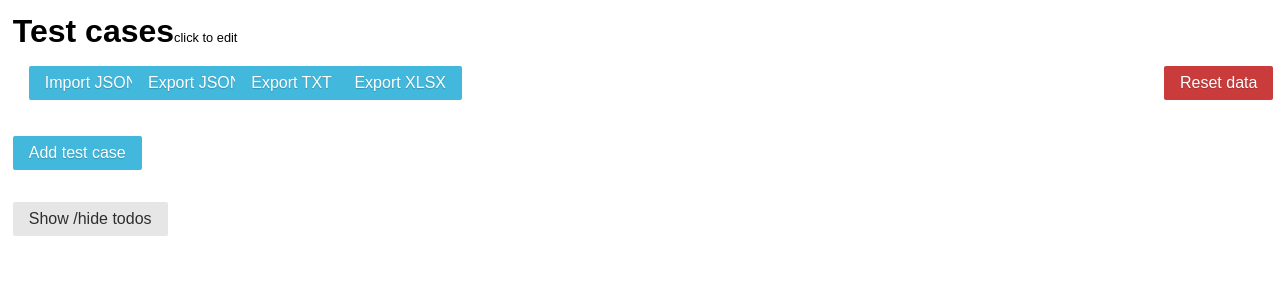
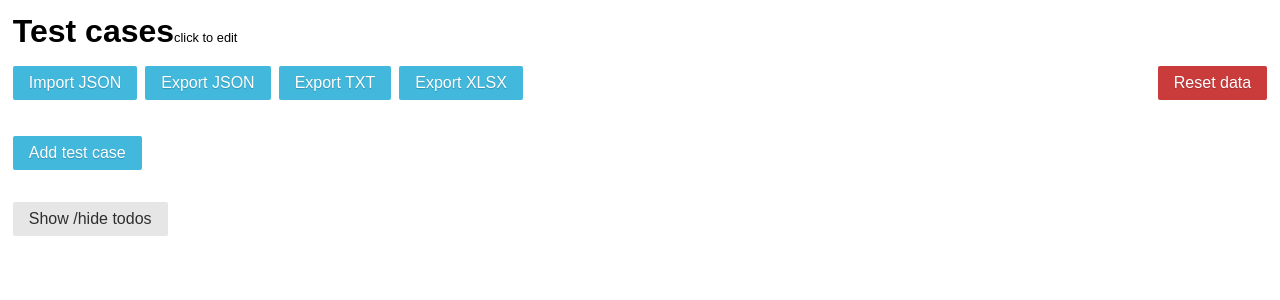
Before and after one commit to liamsain/test-case-tracker, a React (Create React App) app: page / in a window 1280 px wide. Shown: the top 300 px of the page. Built offline with nearby package versions, Linux system fonts and the light colour scheme.

Commit message:
removed poor grid implementation on controls. removed isblocker switch

```diff
--- a/src/App.js
+++ b/src/App.js
@@ -9,7 +9,7 @@ import { getNewCaseRow } from "./Constants/newCaseRow";
 import { getNewBugRow } from "./Constants/newBugRow";
 import { v1 } from "uuid";
 import XLSX from "xlsx";
-import TestCaseAndBugContainer from './Components/TestCaseAndBugContainer';
+// import TestCaseAndBugContainer from './Components/TestCaseAndBugContainer';
 import moment from 'moment';
 
 class App extends Component {
--- a/src/Components/BugRow.jsx
+++ b/src/Components/BugRow.jsx
@@ -25,18 +25,7 @@ const BugRow = ({
       />
     </td>
     <td>
-      <div>
-        <strong>Blocker?</strong>
-      </div>
-      <label className="switch">
-        <input
-          type="checkbox"
-          name="isBlocker"
-          onChange={e => onChange(e, caseId, id)}
-          checked={isBlocker}
-        />
-        <span className="slider round" />
-      </label>
+
     </td>
     <td>
       <small>Last tested:</small>
--- a/src/Components/Controls.jsx
+++ b/src/Components/Controls.jsx
@@ -1,7 +1,6 @@
 import React, { Component } from "react";
 import { isValidJson } from "../utils/isValidJson";
 import { csvContentHeaderIsCorrect } from "../Constants/csvFileHeader";
-import { Grid, Row, Col } from "react-flexbox-grid";
 
 class Controls extends Component {
   state = {
@@ -54,49 +53,38 @@ class Controls extends Component {
   };
   render() {
     return (
-      <Grid fluid>
-        <Row between="lg">
-          <Col xs={6} sm={3} md={2}  lg={1} >
+      <div>
           <button
             className="button-secondary pure-button"
             onClick={() => document.getElementById("jsonFileInput").click()}
           >
             Import JSON
           </button>
-          </Col>
-          <Col xs={6} sm={3} md={2} lg={1} >
           <button
-              className="button-secondary pure-button"
+            className="button-secondary pure-button  u-margin-left"
             onClick={this.props.onExportJson}
           >
             Export JSON
           </button>
-          </Col>
-          <Col xs={6} sm={3} md={2} lg={1} >
           <button
-              className="button-secondary pure-button"
+            className="button-secondary pure-button u-margin-left"
             onClick={this.props.onExportTxt}
           >
             Export TXT
           </button>
-          </Col>
-          <Col xs={6} sm={3} md={2} lg={1} >
           <button
-              className="button-secondary pure-button"
+            className="button-secondary pure-button u-margin-left"
             onClick={this.props.onExportXlsx}
           >
             Export XLSX
           </button>
-          </Col>
-          <Col xs={6} sm={3} mdOffset={1} md={2} lg={1} lgOffset={7}>
           <button
             className="button-danger pure-button"
+            style={{"float": "right"}}
             onClick={this.props.onResetData}
           >
             Reset data
           </button>
-          </Col>
-        </Row>
       <input
         type="file"
         id="jsonFileInput"
@@ -121,7 +109,7 @@ class Controls extends Component {
         className="u-display-none"
         onChange={this.onJsonFileImportChange}
       />
-      </Grid>
+      </div>
     );
   }
 }
```
Lines whose indentation alone changed are shown as unchanged.
